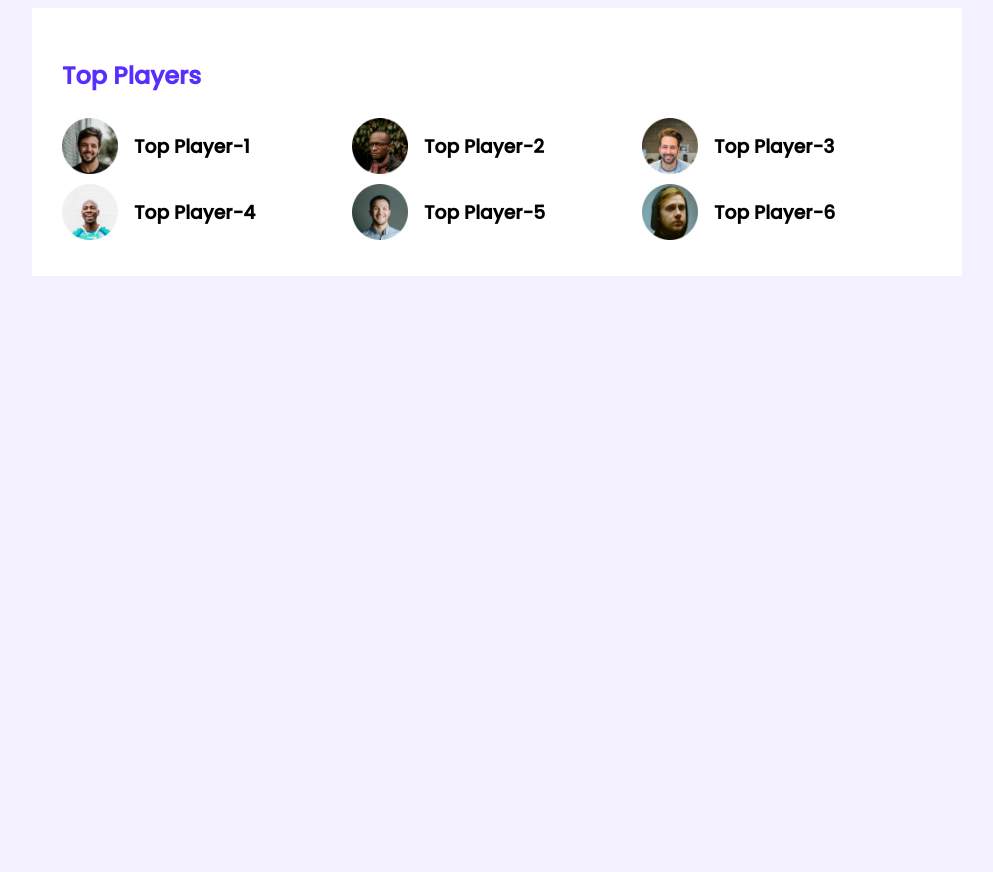
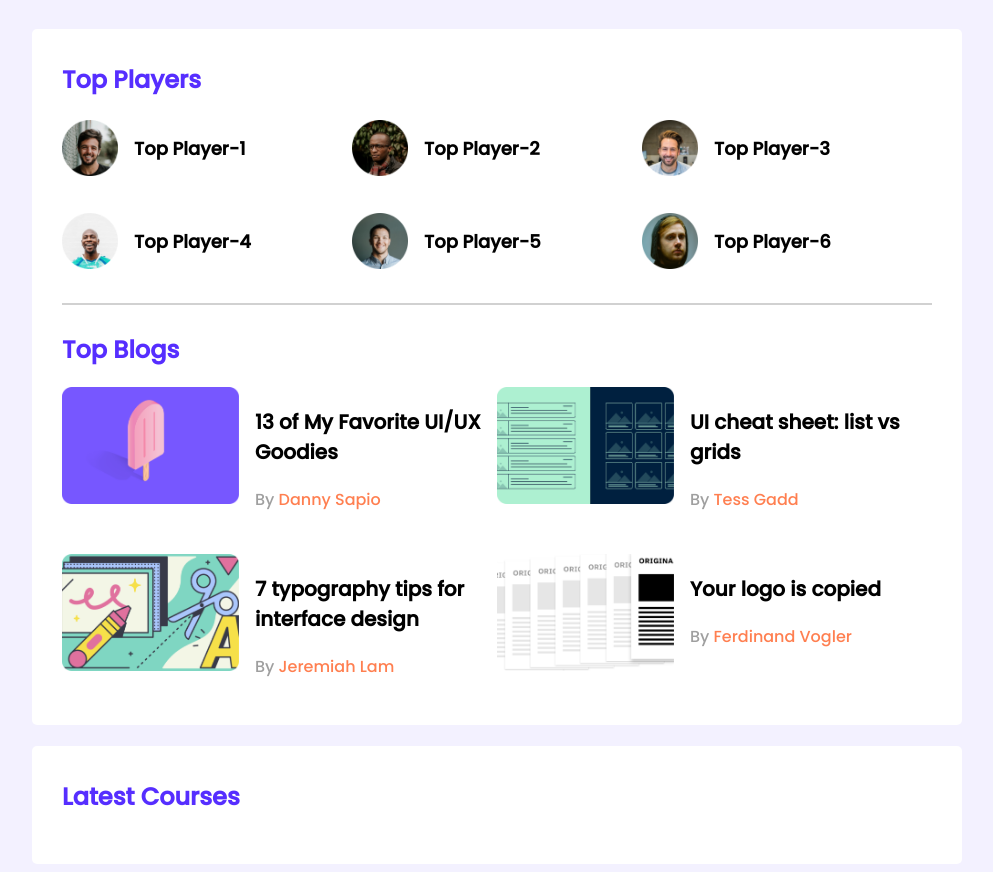
Before and after one commit to anupompaulcse2648/leader-board-css3, a plain HTML site: page index.html in a window 1280 px wide. Shown: the whole page, without its empty margins (143-1136 px from the left). Before the commit the page ends 800 px from the top, so only its background shows below. Drawn offline with Linux system fonts and the light colour scheme.

Commit message:
added new all code

```diff
--- a/index.html
+++ b/index.html
@@ -18,7 +18,7 @@
     <!-- hearder end -->
 
     <main>
-        <!-- top palyers and top blogs -->
+        <!-- top palyers and top blogs start -->
         <section class="container">
             <div class="top-players">
                 <h2 class="section-title">Top Players</h2>
@@ -48,9 +48,65 @@
                         <img src="images/players/player-6.png" alt="">
                         <h3 class="player-name">Top Player-6</h3>
                     </div>
-
                 </div>
             </div>
+            <hr>
+            <div class="top-blogs">
+                <h2 class="section-title">Top Blogs</h2>
+                <div class="blogs">
+                    <article class="blog">
+                        <div class="thumbnail">
+                            <img src="images/blogs/blog-1.png" alt="">
+                        </div>
+                        <div class="blog-info">
+                            <h3 class="blog-title">13 of My Favorite
+                                UI/UX Goodies</h3>
+                            <p class="blog-author">By <a href="https://www.facebook.com/anupompal.ornob.7">Danny
+                                    Sapio</a></p>
+                        </div>
+                    </article>
+                    <article class="blog">
+                        <div class="thumbnail">
+                            <img src="images/blogs/blog-2.png" alt="">
+                        </div>
+                        <div class="blog-info">
+                            <h3 class="blog-title">UI cheat sheet:
+                                list vs grids</h3>
+                            <p class="blog-author">By <a href="https://www.facebook.com/anupompal.ornob.7">Tess Gadd</a>
+                            </p>
+                        </div>
+                    </article>
+                    <article class="blog">
+                        <div class="thumbnail">
+                            <img src="images/blogs/blog-3.png" alt="">
+                        </div>
+                        <div class="blog-info">
+                            <h3 class="blog-title">7 typography tips for interface design</h3>
+                            <p class="blog-author">By <a href="https://www.facebook.com/anupompal.ornob.7">Jeremiah
+                                    Lam</a></p>
+                        </div>
+                    </article>
+                    <article class="blog">
+                        <div class="thumbnail">
+                            <img src="images/blogs/blog-4.png" alt="">
+                        </div>
+                        <div class="blog-info">
+                            <h3 class="blog-title">Your logo is
+                                copied</h3>
+                            <p class="blog-author">By <a href="https://www.facebook.com/anupompal.ornob.7">Ferdinand
+                                    Vogler</a></p>
+                        </div>
+                    </article>
+                </div>
+            </div>
+        </section>
+        <!-- top palyers and top blogs end -->
+
+
+        <!-- Latest Courses start -->
+        <section class="container">
+            <h2 class="section-title">Latest Courses</h2>
+
         </section>
     </main>
 
--- a/styles/style.css
+++ b/styles/style.css
@@ -6,26 +6,37 @@ body{
     font-family: 'Poppins', sans-serif;
     background-color: #F3F1FF;
 }
-
 main{
     display: flex;
-    justify-content: center;
+    flex-direction: column;
+    align-items: center;
 }
-
 .container{
     background-color: #FFFFFF;
     width: 870px;
     padding: 30px;
+    border-radius: 5px;
+    margin-top: 21px;
 }
+hr{
+    border: 1px solid #D1D1D1;
+    margin-bottom: 27px;
+}
+
 /* top players style */
+.top-players{
+    margin-bottom: 30px;
+}
 .section-title{
     color: #562EFF;
     font-size: 24px;
+    margin-top: 3px;
 }
 .players{
     display: grid;
     grid-template-columns: repeat(3, 1fr);
     /* grid-template-columns: 1fr 1fr 1fr; */
+    grid-row-gap: 30px;
 }
 .player{
     display: flex;
@@ -37,4 +48,34 @@ main{
 }
 .player-name{
     margin-left: 16px;
+    font-size: 18px;
 }
+
+/* ------top blog styles-------- */
+.blogs{
+    display: grid;
+    grid-template-columns: repeat(2, 1fr);
+    grid-row-gap: 26px;
+}
+.blog{
+    display: flex;
+}
+.blog img{
+    width: 177px;
+    height: 117px;
+}
+.blog-info{
+    margin-left: 16px;
+}
+.blog-title{
+    font-size: 20px;
+}
+.blog-author{
+    color: #9F9F9F;
+    font-size: 16px;
+}
+.blog-author a{
+    text-decoration: none;
+    font-size: 16px;
+    color: coral;
+}
```
